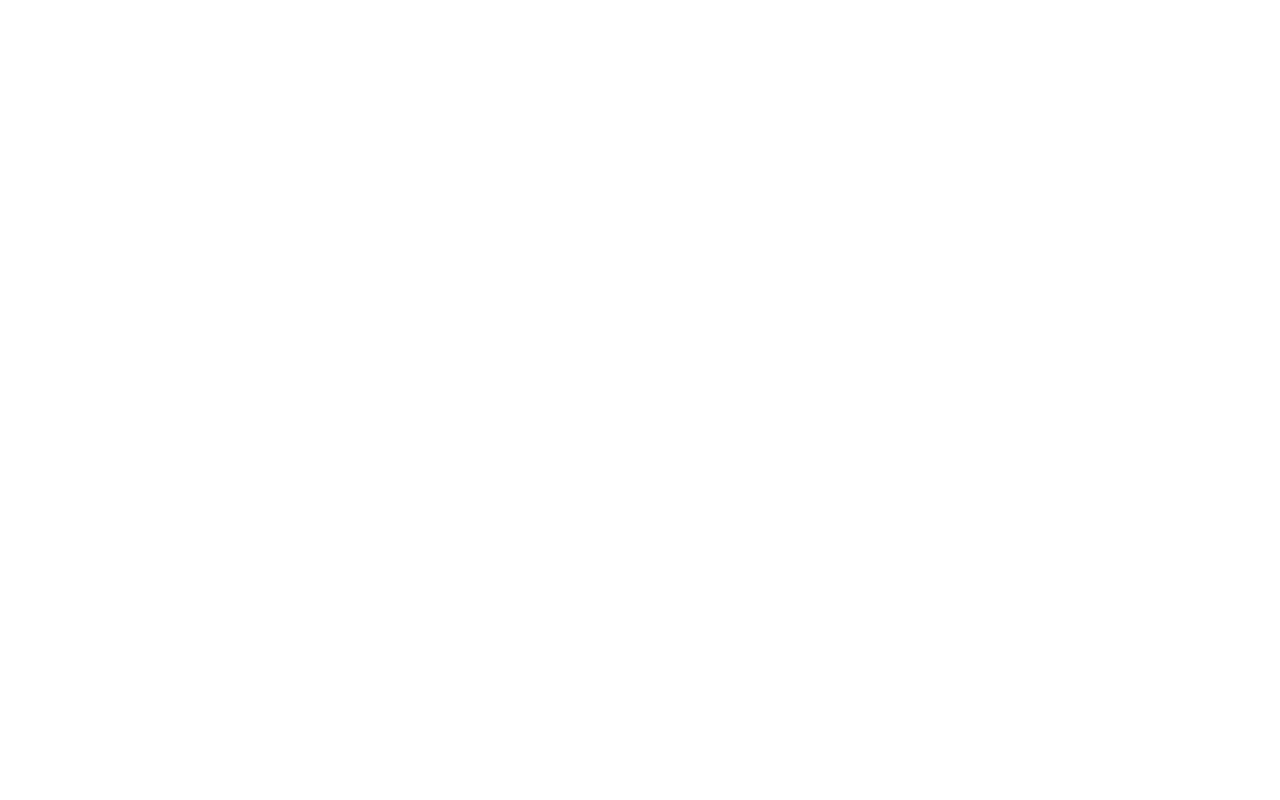
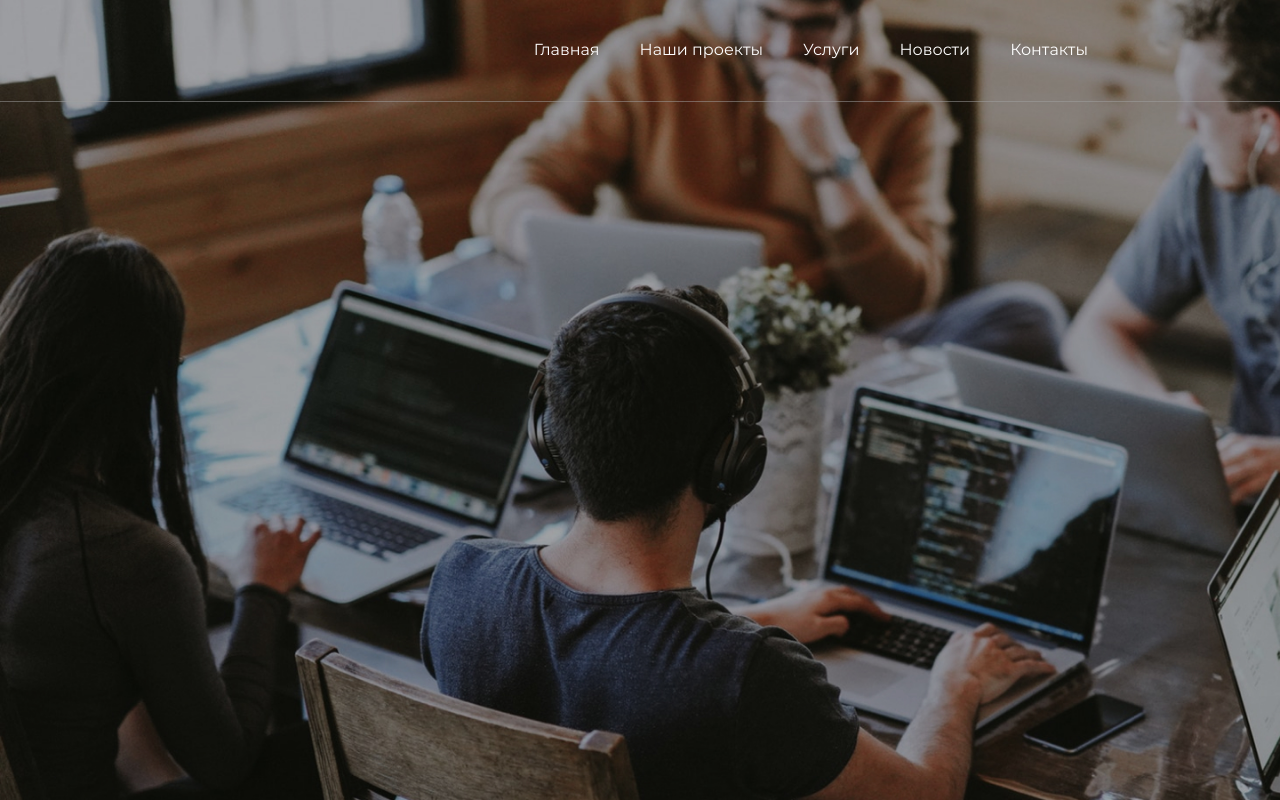
Before and after one commit to kulinichevgeny/sergio-first-project, a plain HTML site: page index.html in a window 1280 px wide. Drawn offline with Linux system fonts and the light colour scheme.

Commit message:
Add navigation block

```diff
--- a/css/style.css
+++ b/css/style.css
@@ -29,3 +29,69 @@
 	src: local("Montserrat Medium"), url("/assets/font/Montserrat-Medium.woff2");
 	font-style: normal;
 }
+
+/*
+============================================ */
+body,
+h1 {
+	margin: 0;
+	font-family: "Montserrat Medium";
+}
+
+ul {
+	list-style-type: none;
+}
+
+a {
+	text-decoration: none;
+}
+
+.container {
+	width: 70%;
+	margin: 0 auto;
+}
+
+header {
+	background-image: url(/assets/img/header-background.jpg);
+	background-size: auto 100%;
+
+	height: 100vh;
+}
+
+/* navigation
+============================================ */
+nav {
+	border-bottom: 1px solid rgba(161, 161, 161, 0.5);
+}
+
+.navbar {
+	display: flex;
+	justify-content: flex-end;
+
+	padding: 40px 0 0 0;
+}
+
+.navbar-links {
+	padding: 0 20px 40px 20px;
+
+	border-bottom: 1px solid transparent;
+	transition: 0.3s linear;
+}
+
+.navbar-links:last-child {
+	margin: 0 -20px 0 0;
+}
+
+.navbar-links a {
+	font-family: "Montserrat Regular";
+	font-style: normal;
+	font-weight: 500;
+	font-size: 16px;
+	line-height: 20px;
+
+	color: #fff;
+}
+
+.navbar-links:hover {
+	border-bottom: 1px solid #fff;
+}
--- a/index.html
+++ b/index.html
@@ -4,11 +4,21 @@
 <head>
 	<meta charset="UTF-8">
 	<link rel="stylesheet" href="/css/style.css">
-	<title></title>
+	<title>Передовая IT студия</title>
 </head>
 
 <body>
-
+	<header id="intro">
+		<nav>
+			<ul class="navbar container">
+				<li class="navbar-links"><a href="#intro">Главная</a></li>
+				<li class="navbar-links"><a href="#">Наши проекты</a></li>
+				<li class="navbar-links"><a href="#">Услуги</a></li>
+				<li class="navbar-links"><a href="#">Новости</a></li>
+				<li class="navbar-links"><a href="#">Контакты</a></li>
+			</ul>
+		</nav>
+	</header>
 </body>
 
 </html>
```
Also changed, not shown: assets/img/header-background.jpg (added).
